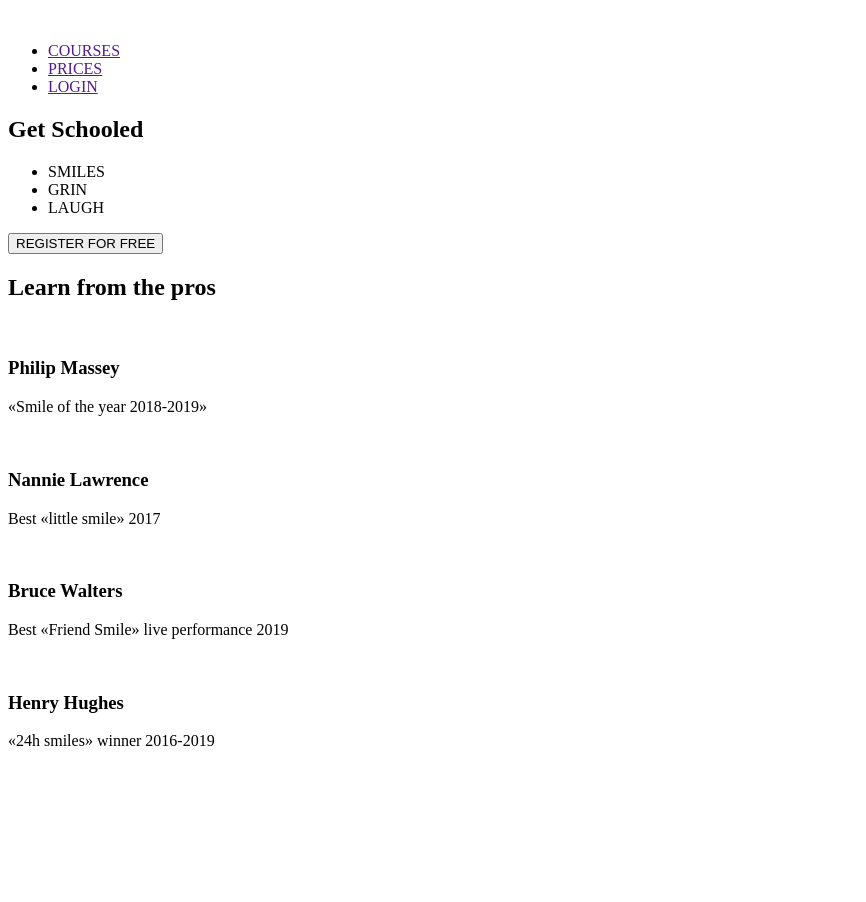
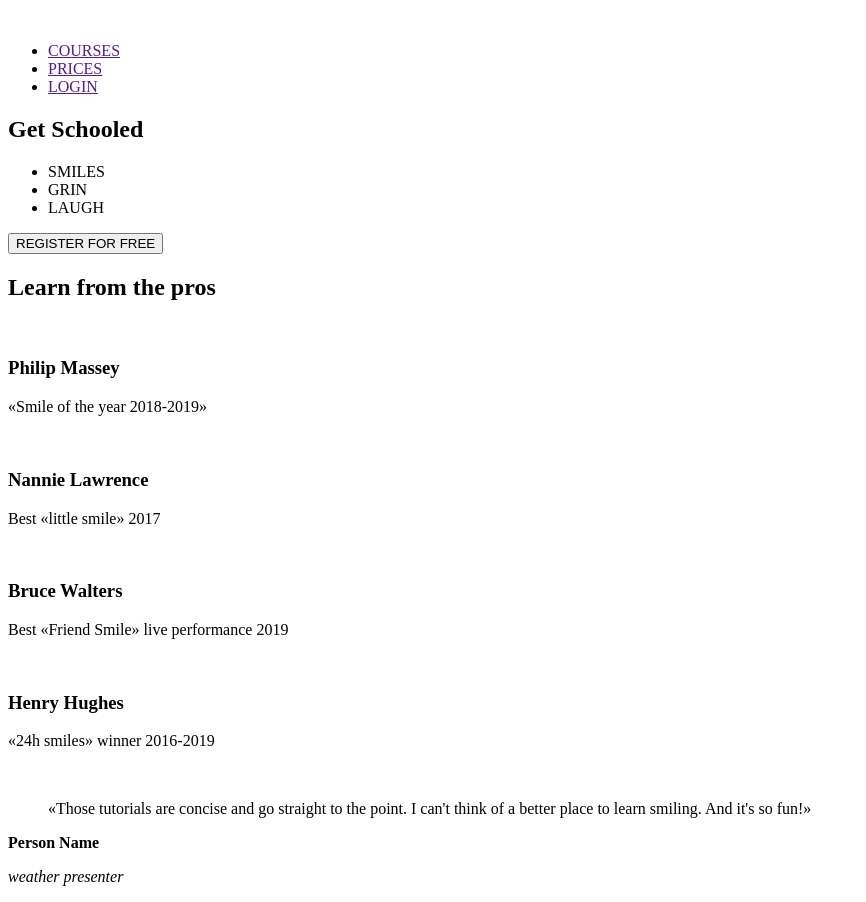
Before and after one commit to alato19/holbertonschool-web-development, a plain HTML site: page html_advanced/index.html in a window 1280 px wide. Shown: the whole page, without its empty margins (0-866 px from the left). Before the commit the page ends 800 px from the top, so only its background shows below. Drawn offline with Linux system fonts and the light colour scheme.

Commit message:
created the quote section

```diff
--- a/html_advanced/index.html
+++ b/html_advanced/index.html
@@ -53,6 +53,16 @@
           </div>
         </div>
       </section>
+      <section class="testimonial">
+          <div>
+            <img src="">
+            <div class="testimonial-details">
+               <blockquote>&laquo;Those tutorials are concise and go straight to the point. I can't think of a better place to learn smiling. And it's so fun!&raquo;</blockquote>
+               <p><strong>Person Name</strong></p>
+               <p><em>weather presenter</em></p>
+            </div>
+          </div>
+      </section>
     </main>
   </body>
 
```
